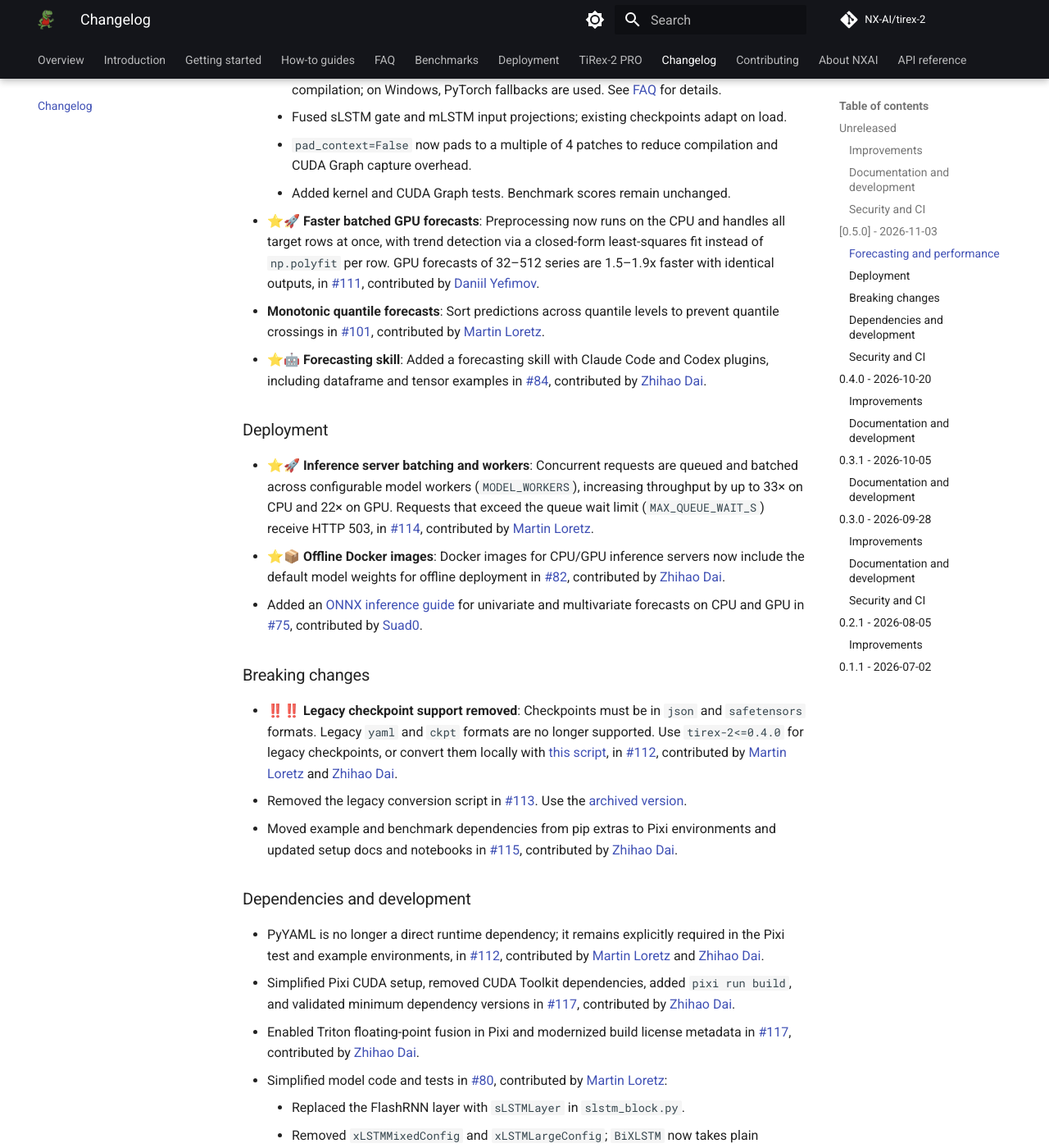
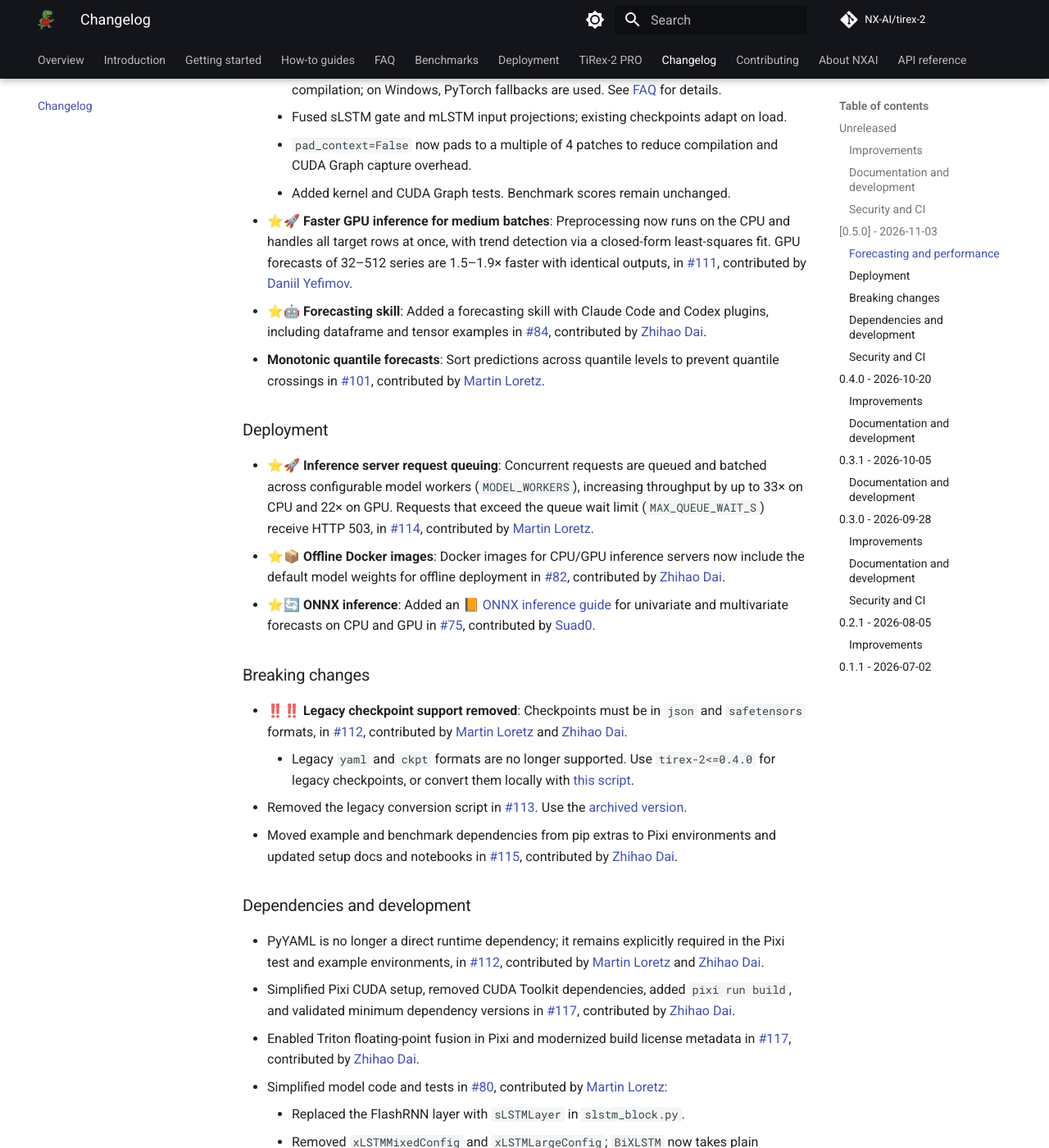
Before and after one commit to NX-AI/tirex-2, an MkDocs documentation site: the page built from docs/changelog.md, in a window 1280 px wide and 1400 px high, scrolled down 801 px. Shown: the whole window at 82% size. Built offline with MkDocs 1.6.1 and Material for MkDocs 9.7.7, drawn with Linux system fonts in a browser that asks for light colours; comment, search, counter and statistics services are not loaded; some of the changed text lies outside the part shown.

Commit message:
docs: polish release notes and watch changelog changes

```diff
--- a/CHANGELOG.md
+++ b/CHANGELOG.md
@@ -14,7 +14,7 @@
 
 ### Forecasting and performance
 
-- ⭐️🚀 **Faster CUDA inference** with CUDA Graphs and improved Triton kernels in [#80](https://github.com/NX-AI/tirex-2/pull/80), contributed by [Martin Loretz](https://github.com/martinloretzzz) and [Zhihao Dai](https://github.com/daidahao):
+- ⭐️🚀 **Faster GPU inference for small batches** with CUDA Graphs and improved Triton kernels in [#80](https://github.com/NX-AI/tirex-2/pull/80), contributed by [Martin Loretz](https://github.com/martinloretzzz) and [Zhihao Dai](https://github.com/daidahao):
     - Graph replays accelerate small batches by up to 5×. Enabled by default for up to 32 variate rows on CUDA; disable with `load_model(..., cuda_graphs=False)`.
     - Triton sLSTM kernels replace FlashRNN, with FP32 states and PyTorch fallbacks. Removed the `flashrnn` dependency.
     - Triton mLSTM kernels replace `mlstm_kernels`. Removed the `mlstm_kernels` dependency.
@@ -22,19 +22,20 @@
     - Fused sLSTM gate and mLSTM input projections; existing checkpoints adapt on load.
     - `pad_context=False` now pads to a multiple of 4 patches to reduce compilation and CUDA Graph capture overhead.
     - Added kernel and CUDA Graph tests. Benchmark scores remain unchanged.
-- ⭐️🚀 **Faster batched GPU forecasts**: Preprocessing now runs on the CPU and handles all target rows at once, with trend detection via a closed-form least-squares fit instead of `np.polyfit` per row. GPU forecasts of 32–512 series are 1.5–1.9x faster with identical outputs, in [#111](https://github.com/NX-AI/tirex-2/pull/111), contributed by [Daniil Yefimov](https://github.com/DaniilYefimov).
+- ⭐️🚀 **Faster GPU inference for medium batches**: Preprocessing now runs on the CPU and handles all target rows at once, with trend detection via a closed-form least-squares fit. GPU forecasts of 32–512 series are 1.5–1.9× faster with identical outputs, in [#111](https://github.com/NX-AI/tirex-2/pull/111), contributed by [Daniil Yefimov](https://github.com/DaniilYefimov).
+- ⭐️🤖 **Forecasting skill**: Added a forecasting skill with Claude Code and Codex plugins, including dataframe and tensor examples in [#84](https://github.com/NX-AI/tirex-2/pull/84), contributed by [Zhihao Dai](https://github.com/daidahao).
 - **Monotonic quantile forecasts**: Sort predictions across quantile levels to prevent quantile crossings in [#101](https://github.com/NX-AI/tirex-2/pull/101), contributed by [Martin Loretz](https://github.com/martinloretzzz).
-- ⭐️🤖 **Forecasting skill**: Added a forecasting skill with Claude Code and Codex plugins, including dataframe and tensor examples in [#84](https://github.com/NX-AI/tirex-2/pull/84), contributed by [Zhihao Dai](https://github.com/daidahao).
 
 ### Deployment
 
-- ⭐️🚀 **Inference server batching and workers**: Concurrent requests are queued and batched across configurable model workers (`MODEL_WORKERS`), increasing throughput by up to 33× on CPU and 22× on GPU. Requests that exceed the queue wait limit (`MAX_QUEUE_WAIT_S`) receive HTTP 503, in [#114](https://github.com/NX-AI/tirex-2/pull/114), contributed by [Martin Loretz](https://github.com/martinloretzzz).
+- ⭐️🚀 **Inference server request queuing**: Concurrent requests are queued and batched across configurable model workers (`MODEL_WORKERS`), increasing throughput by up to 33× on CPU and 22× on GPU. Requests that exceed the queue wait limit (`MAX_QUEUE_WAIT_S`) receive HTTP 503, in [#114](https://github.com/NX-AI/tirex-2/pull/114), contributed by [Martin Loretz](https://github.com/martinloretzzz).
 - ⭐️📦 **Offline Docker images**: Docker images for CPU/GPU inference servers now include the default model weights for offline deployment in [#82](https://github.com/NX-AI/tirex-2/pull/82), contributed by [Zhihao Dai](https://github.com/daidahao).
-- Added an [ONNX inference guide](https://nx-ai.github.io/tirex-2/how-to/onnx/) for univariate and multivariate forecasts on CPU and GPU in [#75](https://github.com/NX-AI/tirex-2/pull/75), contributed by [Suad0](https://github.com/Suad0).
+- ⭐️🔄 **ONNX inference**: Added an [📙 ONNX inference guide](https://nx-ai.github.io/tirex-2/how-to/onnx/) for univariate and multivariate forecasts on CPU and GPU in [#75](https://github.com/NX-AI/tirex-2/pull/75), contributed by [Suad0](https://github.com/Suad0).
 
 ### Breaking changes
 
-- ‼️‼️ **Legacy checkpoint support removed**: Checkpoints must be in `json` and `safetensors` formats. Legacy `yaml` and `ckpt` formats are no longer supported. Use `tirex-2<=0.4.0` for legacy checkpoints, or convert them locally with [this script](https://github.com/NX-AI/tirex-2/blob/b16f761e160dab75bb8ea5b74ace008419c2d121/scripts/convert_checkpoint.py), in [#112](https://github.com/NX-AI/tirex-2/pull/112), contributed by [Martin Loretz](https://github.com/martinloretzzz) and [Zhihao Dai](https://github.com/daidahao).
+- ‼️‼️ **Legacy checkpoint support removed**: Checkpoints must be in `json` and `safetensors` formats, in [#112](https://github.com/NX-AI/tirex-2/pull/112), contributed by [Martin Loretz](https://github.com/martinloretzzz) and [Zhihao Dai](https://github.com/daidahao).
+    - Legacy `yaml` and `ckpt` formats are no longer supported. Use `tirex-2<=0.4.0` for legacy checkpoints, or convert them locally with [this script](https://github.com/NX-AI/tirex-2/blob/b16f761e160dab75bb8ea5b74ace008419c2d121/scripts/convert_checkpoint.py).
 - Removed the legacy conversion script in [#113](https://github.com/NX-AI/tirex-2/pull/113). Use the [archived version](https://github.com/NX-AI/tirex-2/blob/b16f761e160dab75bb8ea5b74ace008419c2d121/scripts/convert_checkpoint.py).
 - Moved example and benchmark dependencies from pip extras to Pixi environments and updated setup docs and notebooks in [#115](https://github.com/NX-AI/tirex-2/pull/115), contributed by [Zhihao Dai](https://github.com/daidahao).
 
@@ -56,7 +57,6 @@
 - Added plugin CI checks for manifest validation, Codex installation, package contents, and version bumps in [#100](https://github.com/NX-AI/tirex-2/pull/100), contributed by [Zhihao Dai](https://github.com/daidahao).
 - Simplified Docker image builds and consolidated CI to test CPU/GPU images before publishing in [#82](https://github.com/NX-AI/tirex-2/pull/82), contributed by [Zhihao Dai](https://github.com/daidahao).
 - Updated CA certificates and CI tooling for the eMudhra/emSign security incident in [#83](https://github.com/NX-AI/tirex-2/pull/83), contributed by [Zhihao Dai](https://github.com/daidahao).
-
 - Changed Dependabot updates to monthly and disabled separate inference dependency updates in [#96](https://github.com/NX-AI/tirex-2/pull/96) and [#108](https://github.com/NX-AI/tirex-2/pull/108), contributed by [Zhihao Dai](https://github.com/daidahao) and [Daniil Yefimov](https://github.com/DaniilYefimov).
 
 ## [0.4.0] - 2026-10-20
--- a/mkdocs.yml
+++ b/mkdocs.yml
@@ -5,6 +5,9 @@
 repo_url: https://github.com/NX-AI/tirex-2
 edit_uri: edit/main/docs/
 copyright: Copyright &copy; NXAI GmbH
+
+watch:
+  - CHANGELOG.md
 
 theme:
   name: material
```
